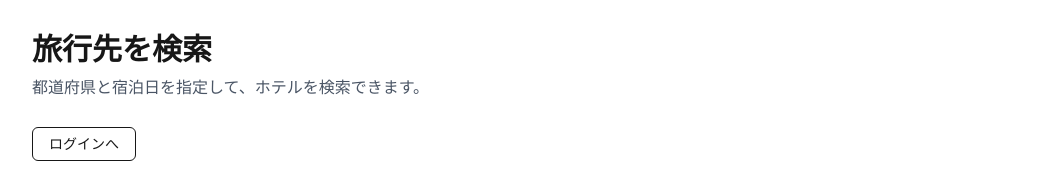
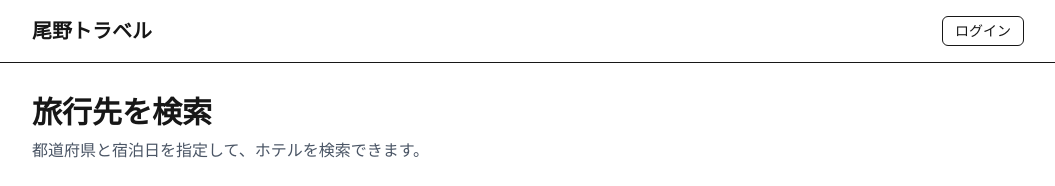
Before and after one commit to OnoHibiki/travel-booking-next, a Next.js app: page / in a window 1280 px wide. Shown: the top 186 px of the page, without its empty margins (112-1167 px from the left). Built offline with nearby package versions, Linux system fonts and the light colour scheme; no server answers; the database is empty.

Commit message:
feat: 共通ヘッダーと認証状態に応じた表示を実装

```diff
--- /dev/null
+++ b/app/components/layout/header.tsx
@@ -0,0 +1,60 @@
+"use client";
+
+import Link from "next/link";
+import { useEffect, useState } from "react";
+import { getMe } from "@/app/features/auth/api/get-me";
+import type { AuthUser } from "@/app/features/auth/types";
+
+export function Header() {
+  const [user, setUser] = useState<AuthUser | null>(null);
+
+  useEffect(() => {
+    const fetchUser = async () => {
+      const token = localStorage.getItem("accessToken");
+      if(!token) return;
+
+      try {
+        const data = await getMe(token);
+        setUser(data);
+      } catch {
+        localStorage.removeItem("accessToken");
+      }
+    };
+
+    fetchUser();
+  }, []);
+
+  const handleLogout = () => {
+    localStorage.removeItem("accessToken");
+    location.href = "/";
+  };
+
+  return (
+    <header className="border-b bg-white">
+      <div className="mx-auto flex max-w-5xl items-center justify-between px-4 py-4">
+        <Link href="/" className="text-xl font-bold">
+          尾野トラベル
+        </Link>
+
+        {user ? (
+          <div className="flex items-center gap-3 text-sm">
+            <span>ようこそ {user.name} さま</span>
+            <button
+              onClick={handleLogout}
+              className="rounded-md border px-3 py-1 hover:bg-gray-100"
+            >
+              ログアウト
+            </button>
+          </div>
+        ) : (
+          <Link
+            href="/login"
+            className="rounded-md border px-3 py-1 text-sm hover:bg-gray-100"
+          >
+            ログイン
+          </Link>
+        )}
+      </div>
+    </header>
+  );
+}
--- a/app/layout.tsx
+++ b/app/layout.tsx
@@ -1,4 +1,5 @@
 import type { Metadata } from "next";
+import { Header } from "@/app/components/layout/header";
 import { Geist, Geist_Mono } from "next/font/google";
 import "./globals.css";
 
@@ -27,7 +28,7 @@ export default function RootLayout({
       lang="en"
       className={`${geistSans.variable} ${geistMono.variable} h-full antialiased`}
     >
-      <body className="min-h-full flex flex-col">{children}</body>
+      <body className="min-h-full flex flex-col"><Header />{children}</body>
     </html>
   );
 }
--- a/app/page.tsx
+++ b/app/page.tsx
@@ -95,24 +95,6 @@ export default function Home() {
         </p>
       </section>
 
-      <div>
-        {AuthUser ? (
-          <Link
-            href="/reservations"
-            className="rounded-md border px-4 py-2 text-sm font-medium hover:bg-gray-50"
-          >
-            {AuthUser.name} さん
-          </Link>
-        ) : (
-          <Link
-            href="/login"
-            className="rounded-md border px-4 py-2 text-sm font-medium hover:bg-gray-50"
-          >
-            ログインへ
-          </Link>
-        )}
-      </div>
-
       <div className="w-full">
         <HotelSearchForm
           initialValues={{
```
